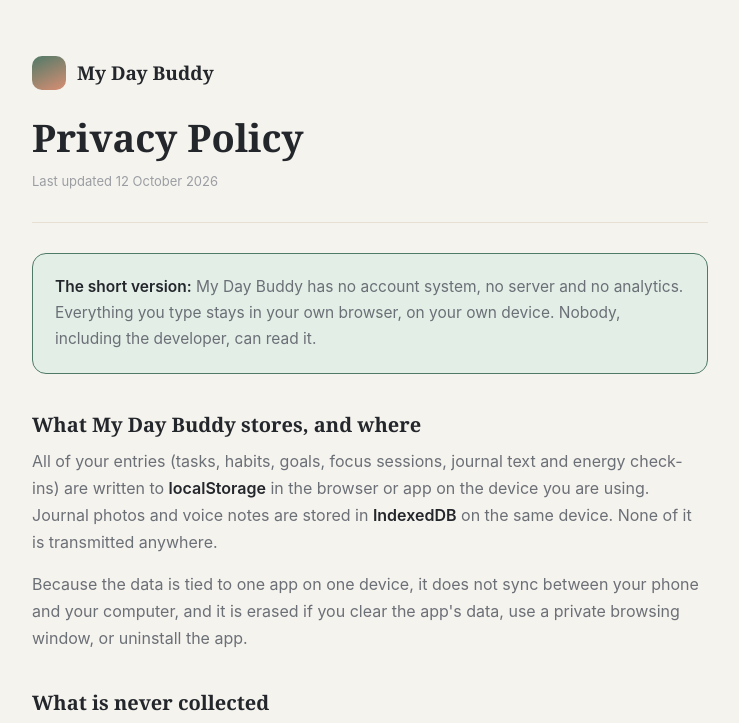
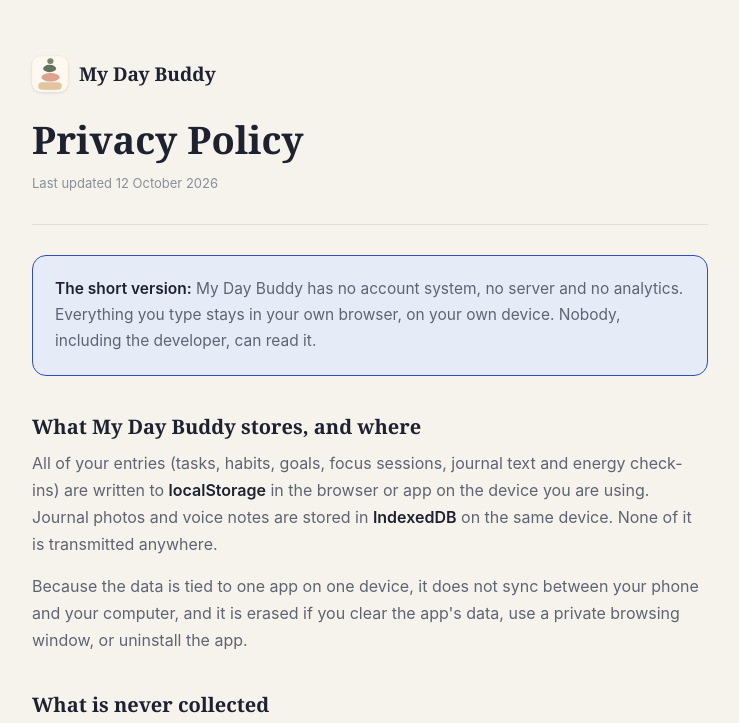
Before and after one commit to GauravvDev/Daybook-app-, a plain HTML site: page privacy.html in a window 1280 px wide. Shown: the top 723 px of the page, without its empty margins (270-1009 px from the left). Drawn offline with Linux system fonts and the light colour scheme.

Commit message:
Privacy policy: real app logo and Calm Focus colours

```diff
--- a/privacy.html
+++ b/privacy.html
@@ -5,19 +5,19 @@
 <meta name="viewport" content="width=device-width, initial-scale=1" />
 <title>Privacy Policy: My Day Buddy</title>
 <meta name="description" content="My Day Buddy stores everything on your own device. No account, no server, no analytics, no ads." />
-<meta name="theme-color" content="#4F7A68" />
+<meta name="theme-color" content="#2F4EB8" />
 <link rel="icon" href="icon.svg" type="image/svg+xml" />
 <link rel="apple-touch-icon" sizes="180x180" href="apple-touch-icon.png" />
 <style>
   :root{
-    --bg:#F5F3EE; --card:#FFFFFF; --ink:#23262B; --ink-soft:#6B6F76; --ink-faint:#9A9EA3;
-    --border:#E5E0D3; --accent:#4F7A68; --accent-soft:#E3EEE7;
+    --bg:#F6F3EC; --card:#FFFFFF; --ink:#1E2230; --ink-soft:#5F6472; --ink-faint:#8A8F99;
+    --border:#E4DFD4; --accent:#2F4EB8; --accent-soft:#E6EBF8;
     color-scheme:light;
   }
   @media (prefers-color-scheme: dark){
     :root{
-      --bg:#15171A; --card:#1E2126; --ink:#ECEDEE; --ink-soft:#9BA1A8; --ink-faint:#6B7078;
-      --border:#2B2F35; --accent:#6EA88F; --accent-soft:rgba(110,168,143,.16);
+      --bg:#141A33; --card:#1C2342; --ink:#ECEEF4; --ink-soft:#A9AFC2; --ink-faint:#7C839A;
+      --border:#2A3253; --accent:#8FA6F2; --accent-soft:rgba(143,166,242,.14);
       color-scheme:dark;
     }
   }
@@ -30,7 +30,7 @@
   .wrap{max-width:720px; margin:0 auto; padding:0 22px 80px;}
   header{padding:56px 0 30px; border-bottom:1px solid var(--border);}
   .brand{display:flex; align-items:center; gap:11px; margin-bottom:26px;}
-  .mark{width:34px; height:34px; border-radius:10px; background:linear-gradient(155deg,var(--accent),#D98E73); flex-shrink:0;}
+  .mark{width:36px; height:36px; display:block; flex-shrink:0; border-radius:9px; box-shadow:0 1px 3px rgba(0,0,0,.12);}
   .brand span{font-family:Georgia,'Times New Roman',serif; font-weight:600; font-size:19px;}
   h1{font-family:Georgia,'Times New Roman',serif; font-weight:600; font-size:clamp(28px,5vw,38px); line-height:1.15; margin:0 0 10px;}
   .updated{color:var(--ink-faint); font-size:13px; margin:0;}
@@ -54,7 +54,7 @@
 <div class="wrap">
 
 <header>
-  <div class="brand"><div class="mark"></div><span>My Day Buddy</span></div>
+  <div class="brand"><svg class="mark" aria-hidden="true" xmlns="http://www.w3.org/2000/svg" viewBox="0 0 512 512"><rect width="512" height="512" rx="118" fill="#FFF8F0"/><rect x="1" y="1" width="510" height="510" rx="117" fill="none" stroke="#E4D9CA" stroke-width="2"/><ellipse cx="261.4" cy="76.8" rx="44.1" ry="41.4" fill="#000" opacity=".06"/><ellipse cx="261.4" cy="71.8" rx="44.1" ry="41.4" fill="#77876D"/><ellipse cx="250.6" cy="182.4" rx="91.8" ry="52.2" fill="#000" opacity=".06"/><ellipse cx="250.6" cy="177.4" rx="91.8" ry="52.2" fill="#61735B"/><ellipse cx="263.2" cy="306.9" rx="127.8" ry="60.3" fill="#000" opacity=".06"/><ellipse cx="263.2" cy="301.9" rx="127.8" ry="60.3" fill="#DDA38D"/><ellipse cx="256.0" cy="431.7" rx="166.5" ry="54.9" fill="#000" opacity=".06"/><rect x="89.5" y="371.8" width="333.0" height="109.8" rx="54.9" fill="#E2C49E"/></svg><span>My Day Buddy</span></div>
   <h1>Privacy Policy</h1>
   <p class="updated">Last updated 12 October 2026</p>
 </header>
```
